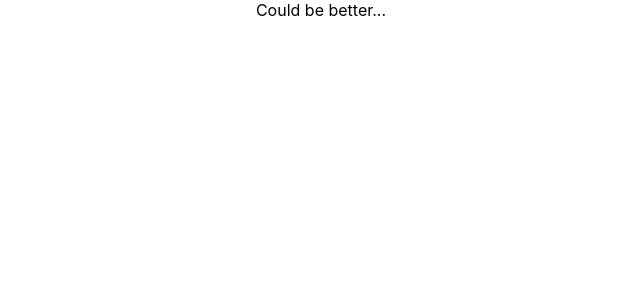
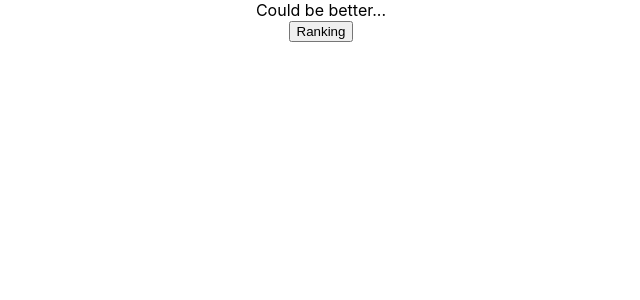
Before and after one commit to thiago-ximenes/trivia, a React (Create React App) app: page /feedback in a window 1280 px wide. Shown: the top 300 px of the page, without its empty margins (319-959 px from the left). Built offline with nearby package versions, Linux system fonts and the light colour scheme.

Commit message:
Created a new component called RankingButton, render it on feedback page and created a new page called Ranking with a title.

```diff
--- /dev/null
+++ b/src/components/game/RankingButton.jsx
@@ -0,0 +1,31 @@
+import React, { Component } from 'react';
+import { Redirect } from 'react-router-dom';
+
+class RankingButton extends Component {
+  constructor() {
+    super();
+    this.state = {
+      redirectStatus: false,
+    };
+  }
+
+  redirectFunction = () => this.setState({ redirectStatus: true });
+
+  render() {
+    const { redirectStatus } = this.state;
+    return (
+      <div>
+        <button
+          type="button"
+          data-testid="btn-ranking"
+          onClick={ () => this.redirectFunction() }
+        >
+          Ranking
+        </button>
+        { redirectStatus && <Redirect to="/ranking" />}
+      </div>
+    );
+  }
+}
+
+export default RankingButton;
--- a/src/pages/Feedback.jsx
+++ b/src/pages/Feedback.jsx
@@ -1,11 +1,11 @@
 import React, { Component } from 'react';
 import { connect } from 'react-redux';
 import PropTypes from 'prop-types';
+import RankingButton from '../components/game/RankingButton';
 
 const average = 3;
 
 class Feedback extends Component {
-  // precisamos pegar do localStorage o numero de acertos
   feedbackMessage = () => {
     const { result } = this.props;
     console.log(result);
@@ -26,6 +26,7 @@ class Feedback extends Component {
         <div data-testid="feedback-text">
           { this.feedbackMessage() }
         </div>
+        <RankingButton />
       </div>
     );
   }
--- /dev/null
+++ b/src/pages/Ranking.jsx
@@ -0,0 +1,13 @@
+import React, { Component } from 'react';
+
+class Ranking extends Component {
+  render() {
+    return (
+      <div>
+        <h1 data-testid="ranking-title">Ranking</h1>
+      </div>
+    );
+  }
+}
+
+export default Ranking;
--- a/src/routes/index.js
+++ b/src/routes/index.js
@@ -4,6 +4,7 @@ import Login from '../pages/Login';
 import Game from '../pages/Game';
 import Settings from '../pages/Settings';
 import Feedback from '../pages/Feedback';
+import Ranking from '../pages/Ranking';
 
 class Routes extends React.Component {
   render() {
@@ -13,6 +14,7 @@ class Routes extends React.Component {
         <Route exact path="/game" component={ Game } />
         <Route exact path="/settings" component={ Settings } />
         <Route exact path="/feedback" component={ Feedback } />
+        <Route exact path="/ranking" component={ Ranking } />
       </Switch>
     );
   }
```
